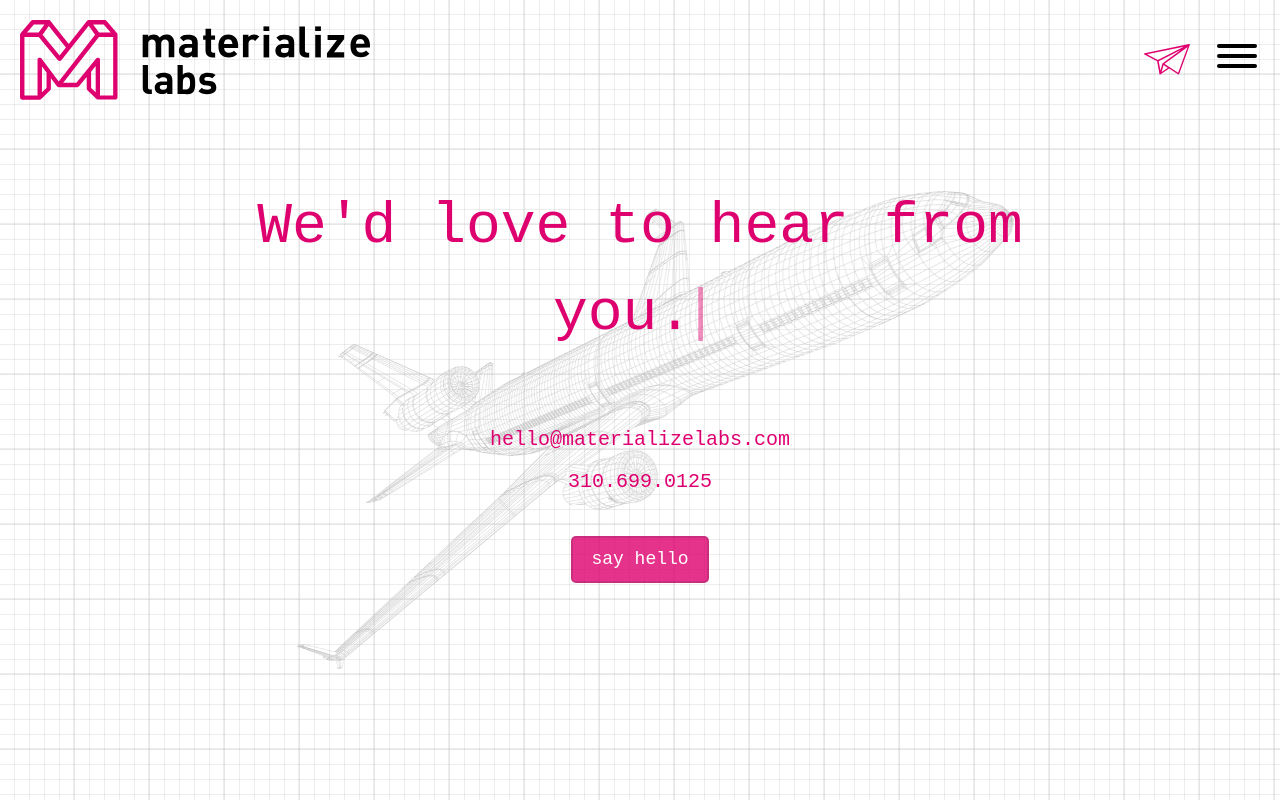
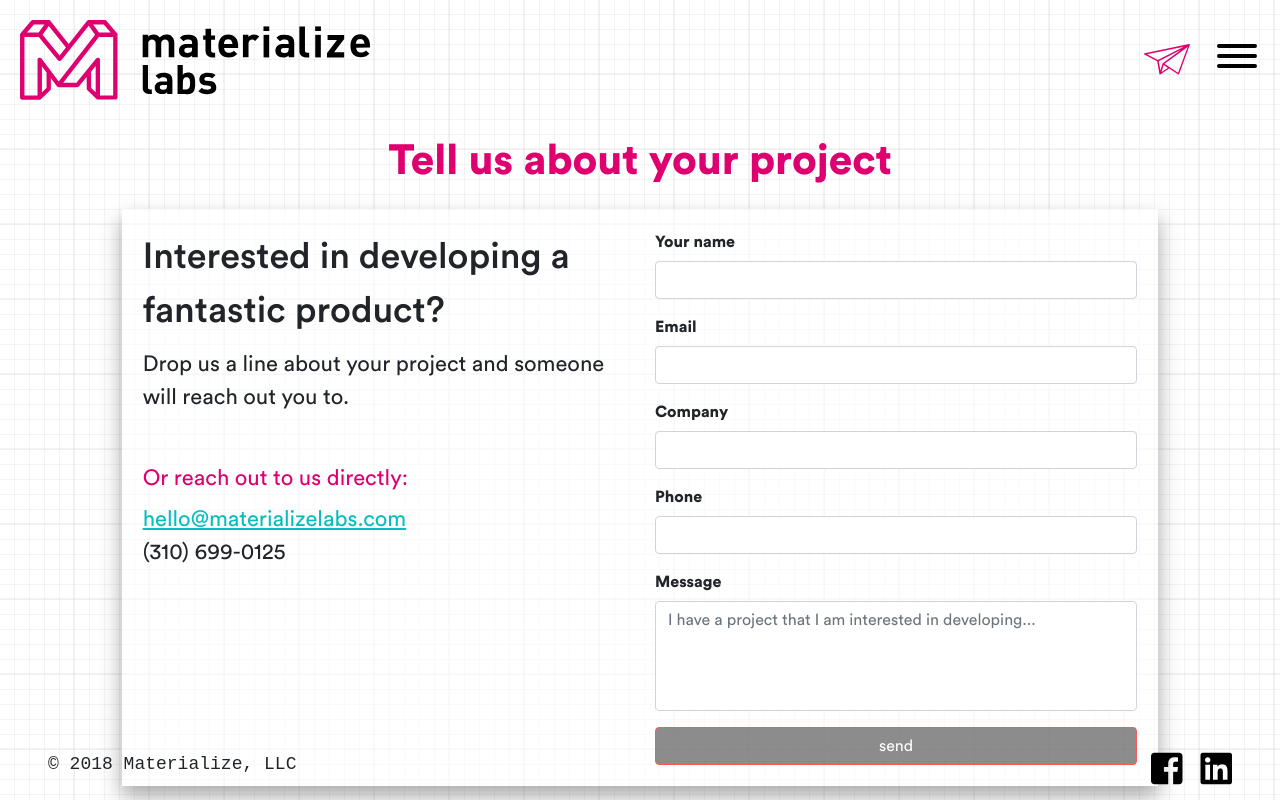
Before and after one commit to alexnord/materialize, a Vue app: page /contact in a window 1280 px wide. Built offline with nearby package versions, Linux system fonts and the light colour scheme; what vue-particles, vue-scroll-reveal would draw is missing.

Commit message:
Contact page now has a contact form on it,

```diff
--- a/src/components/Contact.vue
+++ b/src/components/Contact.vue
@@ -1,59 +1,245 @@
 <template>
-  <div
-    class="graph-page"
-  >
-    <div
-      class="fixed-bg"
-      v-bind:style="{ top: bgPosition }"
-    >
-      <img src="../assets/img/backgrounds/plane.png" />
+  <div class="graph-page">
+    <div class="wrapper" id="wrapper">
+      <b-container fluid>
+        <b-row>
+          <div class="header text-center">
+            <p class="heading circular-black pink-font ft-24">Tell us about your project</p>
           </div>
-    <div class="wrapper">
-      <div
-        class="typed d-flex align-content-center flex-wrap"
-        v-bind:style="{ height: viewportHeight }"
-      >
-        <div class="headline">
-          <div class="fixed-width">
-            <span id="headline"></span>
+        </b-row>
+        <b-row>
+          <b-col cols="12" offset-md="1" md="10">
+            <div id="contact-form">
+              <b-row>
+                <b-col cols="12" md="6">
+                  <div class="circular-med sub-heading">
+                    Interested in developing a fantastic product?
+                  </div>
+                  <div class="manual-contact">
+                    <p class="circular-book">Drop us a line about your project and someone will reach out you to.</p>
+                    <div class="mt-5">
+                      <p class="circular-book pink-font">Or reach out to us directly:</p>
+                      <p class="circular-book mt-2"><a href="mailto:hello@materializelabs.com">hello@materializelabs.com</a></p>
+                      <p class="circular-book">(310) 699-0125</p>
                     </div>
                   </div>
-        <div class="description">
-          <span id="description"></span>
+                </b-col>
+                <b-col cols="12" md="6">
+                  <div class="error text-center mb-3" v-show="this.error">
+                    An error occurred processing your request.
                   </div>
-        <transition name="fade">
-          <div class="cta" v-show="fadeLink">
-            <button v-b-modal.contact-form>say hello</button>
+                  <b-form @submit="onSubmit" v-show="!this.success">
+                    <b-form-group label="Your name"
+                                  class="circular-black">
+                      <b-form-input type="text"
+                                    class="form-control mb-3 circular-book"
+                                    @input="$v.form.name.$touch()"
+                                    :state="$v.form.name.$dirty ? !$v.form.name.$invalid : null"
+                                    v-model="form.name">
+                      </b-form-input>
+                      <b-form-invalid-feedback
+                        class="my-2"
+                        v-if="$v.form.name.$dirty && !$v.form.name.required">
+                        Name is required.
+                      </b-form-invalid-feedback>
+                      <b-form-invalid-feedback
+                        class="my-2"
+                        v-if="$v.form.name.$dirty && $v.form.name.$invalid">
+                        Name must be at least 2 characters.
+                      </b-form-invalid-feedback>
+                    </b-form-group>
+
+                    <b-form-group label="Email"
+                                  class="circular-black">
+                      <b-form-input type="text"
+                                    class="form-control mb-3 circular-book"
+                                    @input="$v.form.email.$touch()"
+                                    :state="$v.form.email.$dirty ? !$v.form.email.$invalid : null"
+                                    v-model="form.email">
+                      </b-form-input>
+                      <b-form-invalid-feedback
+                        class="my-2"
+                        v-if="$v.form.email.$dirty && $v.form.email.$invalid">
+                        Email must be a valid format.
+                      </b-form-invalid-feedback>
+                    </b-form-group>
+
+                    <b-form-group label="Company"
+                                  class="circular-black">
+                      <b-form-input type="text"
+                                    class="form-control mb-3 circular-book"
+                                    @input="$v.form.company.$touch()"
+                                    :state="$v.form.company.$dirty ? !$v.form.company.$invalid : null"
+                                    v-model="form.company">
+                      </b-form-input>
+                      <b-form-invalid-feedback
+                        class="my-2"
+                        v-if="$v.form.company.$dirty && !$v.form.company.required">
+                        Company is required.
+                      </b-form-invalid-feedback>
+                      <b-form-invalid-feedback
+                        class="my-2"
+                        v-if="$v.form.company.$dirty && $v.form.company.$invalid">
+                        Company must be at least 2 characters.
+                      </b-form-invalid-feedback>
+                    </b-form-group>
+
+                    <b-form-group label="Phone"
+                                  class="circular-black">
+                      <b-form-input type="text"
+                                    class="form-control mb-3 circular-book"
+                                    @input="$v.form.phone.$touch()"
+                                    :state="$v.form.phone.$dirty ? !$v.form.phone.$invalid : null"
+                                    v-model="form.phone">
+                      </b-form-input>
+                      <b-form-invalid-feedback
+                        class="my-2"
+                        v-if="$v.form.phone.$dirty && $v.form.phone.$invalid">
+                        Phone number must be at least 10 digits.
+                      </b-form-invalid-feedback>
+                    </b-form-group>
+
+                    <b-form-group label="Message"
+                                  class="circular-black">
+                      <b-form-textarea v-model="form.message"
+                                      placeholder="I have a project that I am interested in developing..."
+                                      class="circular-book"
+                                      @input="$v.form.message.$touch()"
+                                      :state="$v.form.message.$dirty ? !$v.form.message.$invalid : null"
+                                      :rows="4"
+                                      :max-rows="6">
+                      </b-form-textarea>
+                      <b-form-invalid-feedback
+                        class="my-2"
+                        v-if="$v.form.message.$dirty && $v.form.message.$invalid">
+                        Message is required.
+                      </b-form-invalid-feedback>
+                    </b-form-group>
+
+                    <div class="recaptcha-wrapper">
+                      <vue-recaptcha
+                        ref="invisibleRecaptcha"
+                        @verify="onVerify"
+                        @expired="onExpired"
+                        size="invisible"
+                        :sitekey="sitekey">
+                      </vue-recaptcha>
                     </div>
-        </transition>
+
+                    <b-button
+                      class="mt-3 circular-book"
+                      type="submit"
+                      variant="primary"
+                      :disabled="$v.form.$invalid">
+                      send
+                    </b-button>
+
+                  </b-form>
+                  <div class="ft-20 circular-book pink-font text-center success" v-show="this.success">
+                    Thank you for your inquiry.<br> Someone will contact you shortly.
                   </div>
+                </b-col>
+              </b-row>
+            </div>
+          </b-col>
+        </b-row>
+      </b-container>
+      <Footer v-bind:footerRelative="this.footerRelative"></Footer>
     </div>
   </div>
 </template>
 
 <script>
-import Typed from 'typed.js';
+import axios from 'axios';
+import { validationMixin } from 'vuelidate';
+import VueRecaptcha from 'vue-recaptcha';
+import { required, minLength, email } from 'vuelidate/lib/validators';
+import Footer from './Footer';
 
 export default {
   name: 'Contact',
   data() {
     return {
-      viewportHeight: '0px',
-      bgPosition: '0px',
-      fadeLink: false,
       form: {
-        first_name: '',
-        last_name: '',
+        name: '',
         email: '',
         company: '',
         phone: '',
         message: '',
       },
+      success: false,
+      error: false,
+      sitekey: '6LcmW2oUAAAAAM4gJE8ovXhDFfWapDKkR5LScQuB',
+      footerRelative: false,
     };
   },
-  beforeMount() {
-    this.viewportHeight = `${window.innerHeight - this.$parent.navHeight}px`;
-    this.bgPosition = `${window.innerHeight / 4}px`;
+  mixins: [
+    validationMixin,
+  ],
+  validations: {
+    form: {
+      name: {
+        required,
+        minLength: minLength(2),
+      },
+      email: {
+        required,
+        email,
+      },
+      company: {
+        required,
+        minLength: minLength(2),
+      },
+      phone: {
+        minLength: minLength(10),
+      },
+      message: {
+        required,
+      },
+    },
+  },
+  methods: {
+    onSubmit(e) {
+      e.preventDefault();
+      this.$refs.invisibleRecaptcha.execute();
+    },
+    clearContactForm() {
+      this.form.name = '';
+      this.form.email = '';
+      this.form.company = '';
+      this.form.phone = '';
+      this.form.message = '';
+    },
+    onVerify(responseToken) {
+      const apiUrl = `${process.env.ROOT_API}/inquire`;
+      axios.post(apiUrl, {
+        name: this.form.name,
+        email: this.form.email,
+        company: this.form.company,
+        phone: this.form.phone,
+        message: this.form.message,
+        responseToken,
+      }).then(() => {
+        this.success = true;
+        this.clearContactForm();
+      }).catch((error) => {
+        console.log(error.response.data);
+        console.log('error');
+        this.error = true;
+      });
+    },
+    handleResize() {
+      const wrapperHeight = document.getElementById('wrapper').clientHeight;
+      const viewportHeight = window.innerHeight;
+      if (wrapperHeight > viewportHeight) {
+        this.footerRelative = true;
+      } else {
+        this.footerRelative = false;
+      }
+    },
+    onExpired() {
+      // console.log('Expired');
+    },
   },
   created() {
     window.addEventListener('resize', this.handleResize);
@@ -62,90 +248,99 @@ export default {
     window.removeEventListener('resize', this.handleResize);
   },
   mounted() {
-    /* eslint-disable no-new */
-    new Typed('#headline', {
-      strings: ['We&#39;d love to hear from you.'],
-      typeSpeed: 25,
-      loop: false,
-    });
-    new Typed('#description', {
-      strings: [
-        '<a class="pink-font ft-20" href="mailto:hello@materializelabs.com" target="_top">hello@materializelabs.com</a></br><span class="pink-font ft-20">310.699.0125</span>',
-      ],
-      typeSpeed: 12,
-      loop: false,
-      showCursor: false,
-    });
-    /* eslint-enable no-new */
-    this.fadeLink = true;
-  },
-  methods: {
-    handleResize() {
-      this.viewportHeight = `${window.innerHeight}px`;
-      this.bgPosition = `${window.innerHeight / 4}px`;
-    },
+    const wrapperHeight = document.getElementById('wrapper').clientHeight;
+    const viewportHeight = window.innerHeight;
+    if (wrapperHeight > viewportHeight) {
+      this.footerRelative = true;
+    } else {
+      this.footerRelative = false;
+    }
   },
   components: {
-    Typed,
+    Footer,
+    VueRecaptcha,
   },
 };
 </script>
 
-<style scoped>
-.fixed-bg {
-  position: fixed;
-  z-index: -10;
-  left: 50%;
-  -webkit-transform: translateX(-50%);
-  transform: translateX(-50%);
-  perspective: 1000px;
+<style lang="scss" scoped>
+  .wrapper {
+    min-height: 100vh;
   }
-.fixed-bg img {
-  width: 98vmin;
-  transform-style: preserve-3d;
-  animation: spin 6s linear infinite;
-  -webkit-transform-style: preserve-3d;
-  -webkit-animation: spin 6s linear infinite;
+  .header {
+    margin-top: 100px;
+    width: 100%;
   }
-@keyframes spin {
-  0%   { transform: rotateY(0deg) rotateX(0deg);   }
-  25%  { transform: rotateY(15deg) rotateX(7.5deg); }
-  50%  { transform: rotateY(0deg) rotateX(0deg);   }
-  75%  { transform: rotateY(-15deg) rotateX(-7.5deg); }
-  100% { transform: rotateY(0deg) rotateX(0deg);   }
+  .heading {
+    font-size: 28px;
   }
-@-webkit-keyframes spin {
-  0%   { -webkit-transform: rotateY(0deg) rotateX(0deg);   }
-  25%  { -webkit-transform: rotateY(15deg) rotateX(7.5deg); }
-  50%  { -webkit-transform: rotateY(0deg) rotateX(0deg);   }
-  75%  { -webkit-transform: rotateY(-15deg) rotateX(-7.5deg); }
-  100% { -webkit-transform: rotateY(0deg) rotateX(0deg);   }
+  #contact-form {
+    padding: 20px;
+    background-color: rgba(255, 255, 255, 0.58);
+    border: 1px solid transparent;
+    box-shadow: 0 12px 22px 0 rgba(0,0,0,.24), 0 7px 15px 0 rgba(193,193,193,.5);
   }
-.wrapper {
-  background-color: rgba(255, 255, 255, .76);
+  .form-group {
+    margin-bottom: 0px !important;
   }
-.typed {
-  min-height: 500px;
+  .recaptcha-wrapper {
+    display: none;
   }
-.cta {
+  form button {
+    background-color: rgba(223, 0, 112, .8);
     width: 100%;
-  margin: 35px auto;
-  font-size: 18px;
-  cursor: pointer;
-  transition-delay: 1.5s;
-  transition-duration: 2s;
+    &.disabled {
+      background-color: #505050;
+      border: 1px solid red;
     }
-.cta button {
-  padding: 8px 18px;
-  background-color: rgba(223, 0, 112, .8);
-  border: 2px solid rgba(0, 0, 0, 0.12);
-  border-radius: 5px;
-  color: #FFF;
+  }
+  .error {
+    color: red;
+  }
+  .sub-heading {
+    font-size: 24px;
+  }
+  .manual-contact {
+    margin-top: 10px;
+    p {
+      font-size: 20px;
+      margin-bottom: 0px !important;
+      a {
+        color: #08BDBD;
+        text-decoration: underline;
+      }
+    }
+  }
+  form {
+    margin-top: 40px;
+  }
+  .footer {
+    margin-top: 50px;
+  }
+  .success {
+    height: 100%;
+    align-items: center;
+    display: flex;
+    justify-content: center;
   }
 
-@media (min-width: 1024px) {
-  .fixed-bg img {
-    width: 90vmin;
+  @media (min-width: 768px) {
+    .header {
+      margin-top: 130px;
+    }
+    .heading {
+      font-size: 42px;
+    }
+    .sub-heading {
+      font-size: 36px;
+    }
+    .manual-contact {
+      p {
+        font-size: 22px;
+      }
+    }
+    form {
+      margin-top: 0px;
     }
   }
 </style>
--- a/src/components/ContactForm.vue
+++ b/src/components/ContactForm.vue
@@ -151,7 +151,7 @@ export default {
         minLength: minLength(2),
       },
       phone: {
-        minLength: minLength(2),
+        minLength: minLength(10),
       },
       message: {
         required,
@@ -197,17 +197,17 @@ export default {
 };
 </script>
 
-<style scoped>
+<style lang="scss" scoped>
   .recaptcha-wrapper {
     display: none;
   }
   form button {
     background-color: rgba(223, 0, 112, .8);
     width: 100%;
+    &.disabled {
+      background-color: #505050;
+      border: 1px solid red;
     }
-form button:hover {
-  background-color: rgba(223, 0, 112, .8);
-  width: 100%;
   }
   .error {
     color: red;
```
Lines whose indentation alone changed are shown as unchanged.
